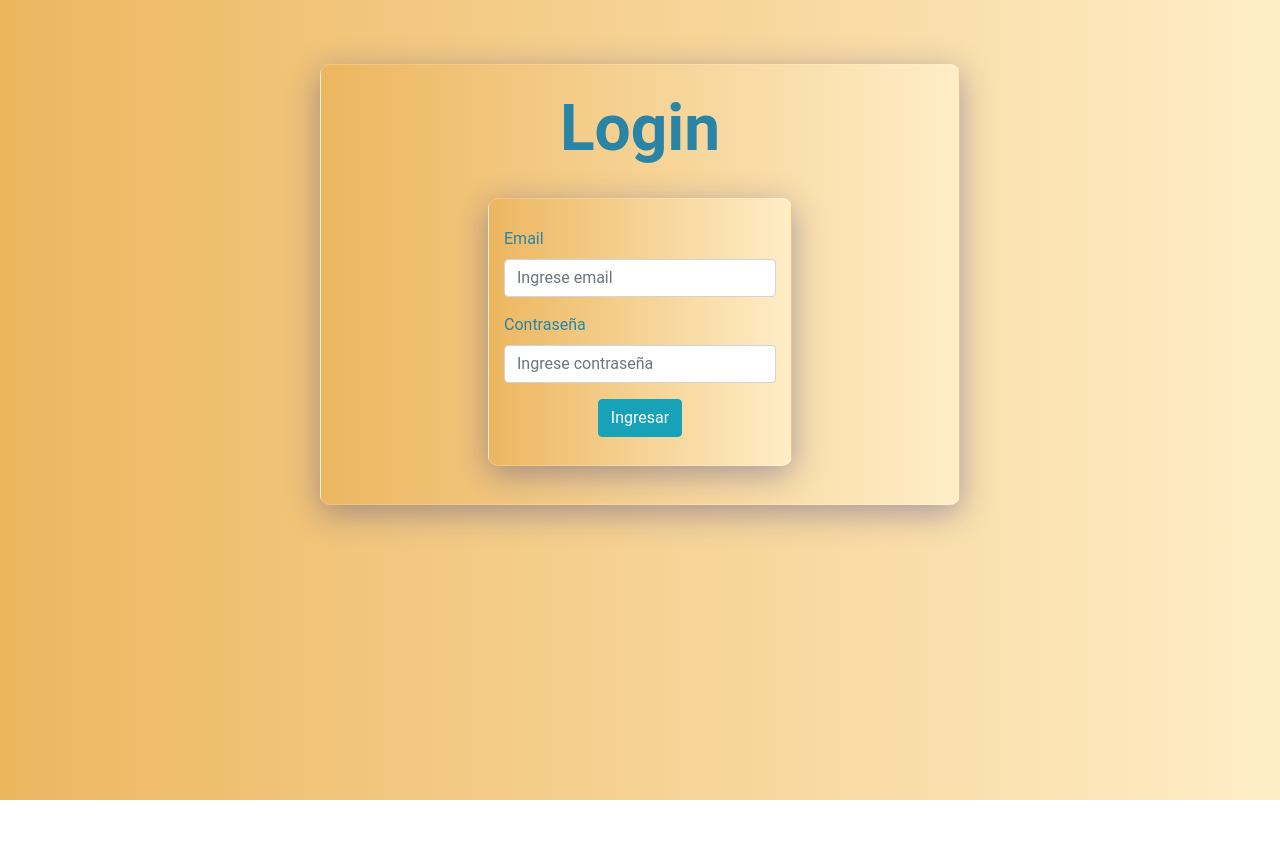
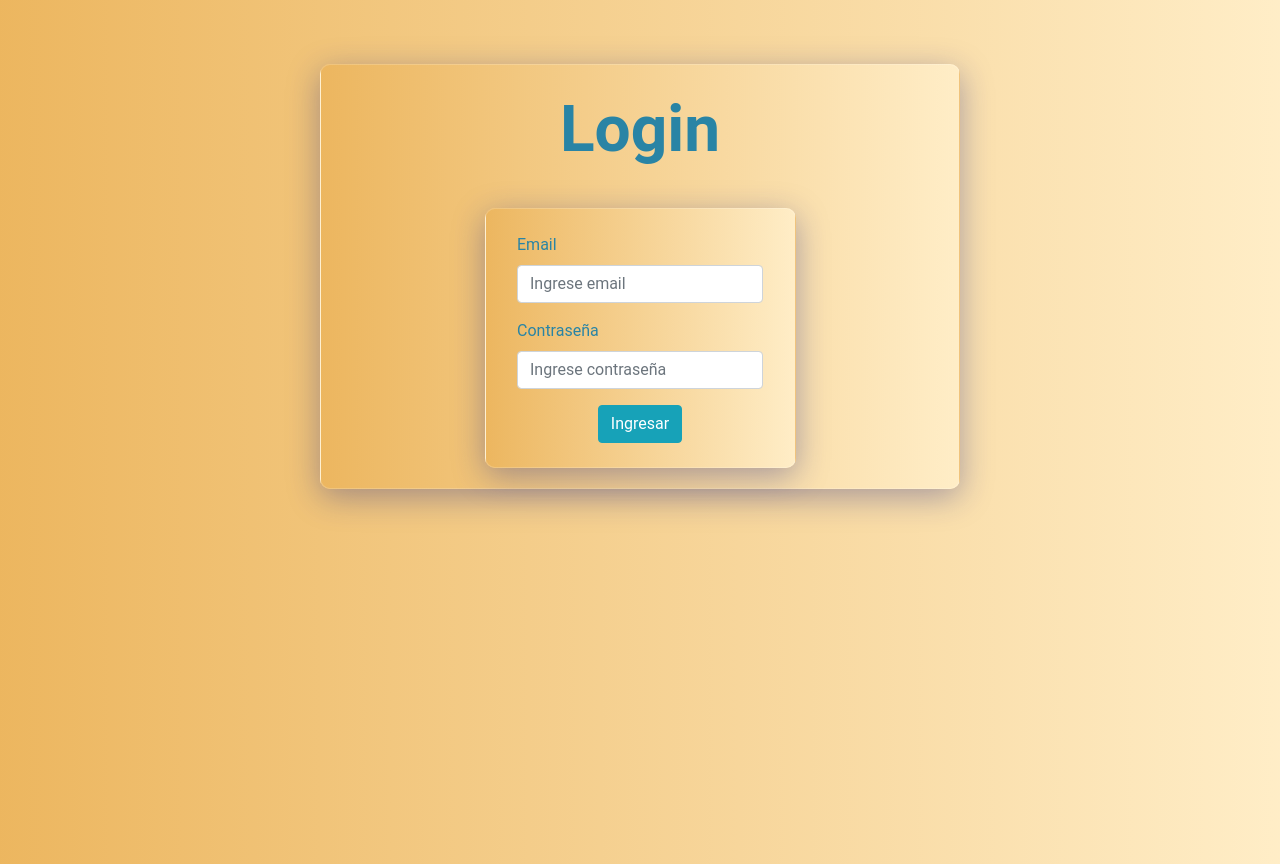
Before and after one commit to sebaromero/react-crud, a React (Create React App) app: page / in a window 1280 px wide. Before the commit the page ends 800 px from the top, so only its background shows below. Built offline with nearby package versions, Linux system fonts and the light colour scheme.

Commit message:
Estilo del mensaje del error arreglados

```diff
--- a/src/components/LoginForm.js
+++ b/src/components/LoginForm.js
@@ -4,7 +4,7 @@ import React from 'react';
 
 const LoginForm = ({ handleSubmit, errors } ) => {
 return (
-     <div className="container">
+     <div className="container d-flex p-2 bd-highlight">
           <Form onSubmit={handleSubmit}
                 className="form mb-3">
                <div className="email">
--- a/src/containers/Login/Login.css
+++ b/src/containers/Login/Login.css
@@ -1,5 +1,7 @@
 html, body {
 
+height : 100%;
+width: 100%;
 background: hsla(37, 79%, 65%, 1);
 background: linear-gradient(0deg, hsla(37, 79%, 65%, 1) 0%, hsla(41, 100%, 89%, 1) 100%);
 background: -moz-linear-gradient(0deg, hsla(37, 79%, 65%, 1) 0%, hsla(41, 100%, 89%, 1) 100%);
@@ -9,8 +11,8 @@ filter: progid: DXImageTransform.Microsoft.gradient( startColorstr="#ECB55D", en
 
 .container {
 
-width: 50%;
-height: 50%;
+width: 80%;
+height: 80%;
 margin-top: 5%;
 margin-bottom: 2%;
 font-size: 1rem;
@@ -33,6 +35,7 @@ align-items: center;
 .header {
 
 font-size: 4rem;
+margin-top: 3%;
 font-weight: bold;
 text-align: center;
 }
--- a/src/containers/Login/Login.js
+++ b/src/containers/Login/Login.js
@@ -20,14 +20,14 @@ const validation = values => {
 
 const Login = () => {
   return (
-    <div className="container">
+    <div className="container d-flex p-2 bd-highlight">
       <h1 className="header">Login</h1>
       <Formik
         initialValues = {{
           email: '',
           password: '',
           }}
-        onSubmit={( values, actions )=>{
+        onSubmit={( values, actions)=>{
           console.log(values)
           console.log(actions)
           actions.setSubmitting(false);
--- a/src/index.css
+++ b/src/index.css
@@ -5,6 +5,8 @@ body {
     sans-serif;
   -webkit-font-smoothing: antialiased;
   -moz-osx-font-smoothing: grayscale;
+  width: 100%;
+  height: 100%;
 }
 
 code {
--- a/src/styles/LoginForm.css
+++ b/src/styles/LoginForm.css
@@ -1,9 +1,17 @@
 
 .container {
 
+width: 50%;
+height: 80%;
 background: hsla(37, 79%, 65%, 1);
 background: linear-gradient(0deg, hsla(37, 79%, 65%, 1) 0%, hsla(41, 100%, 89%, 1) 100%);
 background: -moz-linear-gradient(0deg, hsla(37, 79%, 65%, 1) 0%, hsla(41, 100%, 89%, 1) 100%);
 background: -webkit-linear-gradient(0deg, hsla(37, 79%, 65%, 1) 0%, hsla(41, 100%, 89%, 1) 100%);
 filter: progid: DXImageTransform.Microsoft.gradient( startColorstr="#ECB55D", endColorstr="#FFEDC7", GradientType=1 );
 }
+
+.error {
+
+margin-top: 2%;
+color: red;
+}
```
